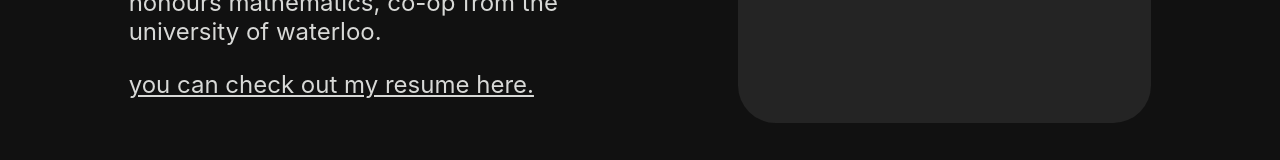
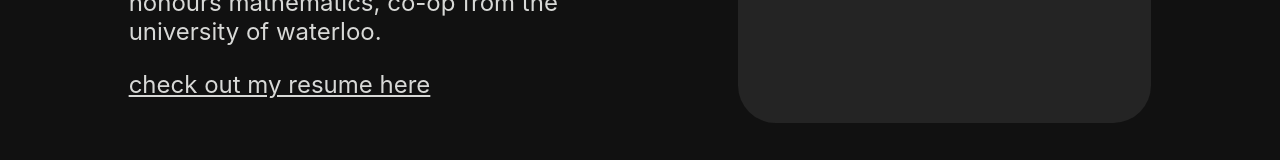
Before and after one commit to humzauddin27/personal-website, a React (Create React App) app: page / in a window 1280 px wide. Shown: the part 474-634 px from the top of the page. Built offline with nearby package versions, Linux system fonts and the light colour scheme.

Commit message:
updating text

```diff
--- a/src/pages/intro.jsx
+++ b/src/pages/intro.jsx
@@ -19,7 +19,7 @@ export default function Intro() {
           <p className="resume">
             {" "}
             <a href={resume} target="_blank" rel="noreferrer">
-              you can check out my resume here.{" "}
+              check out my resume here{" "}
             </a>{" "}
           </p>{" "}
         </div>
```
